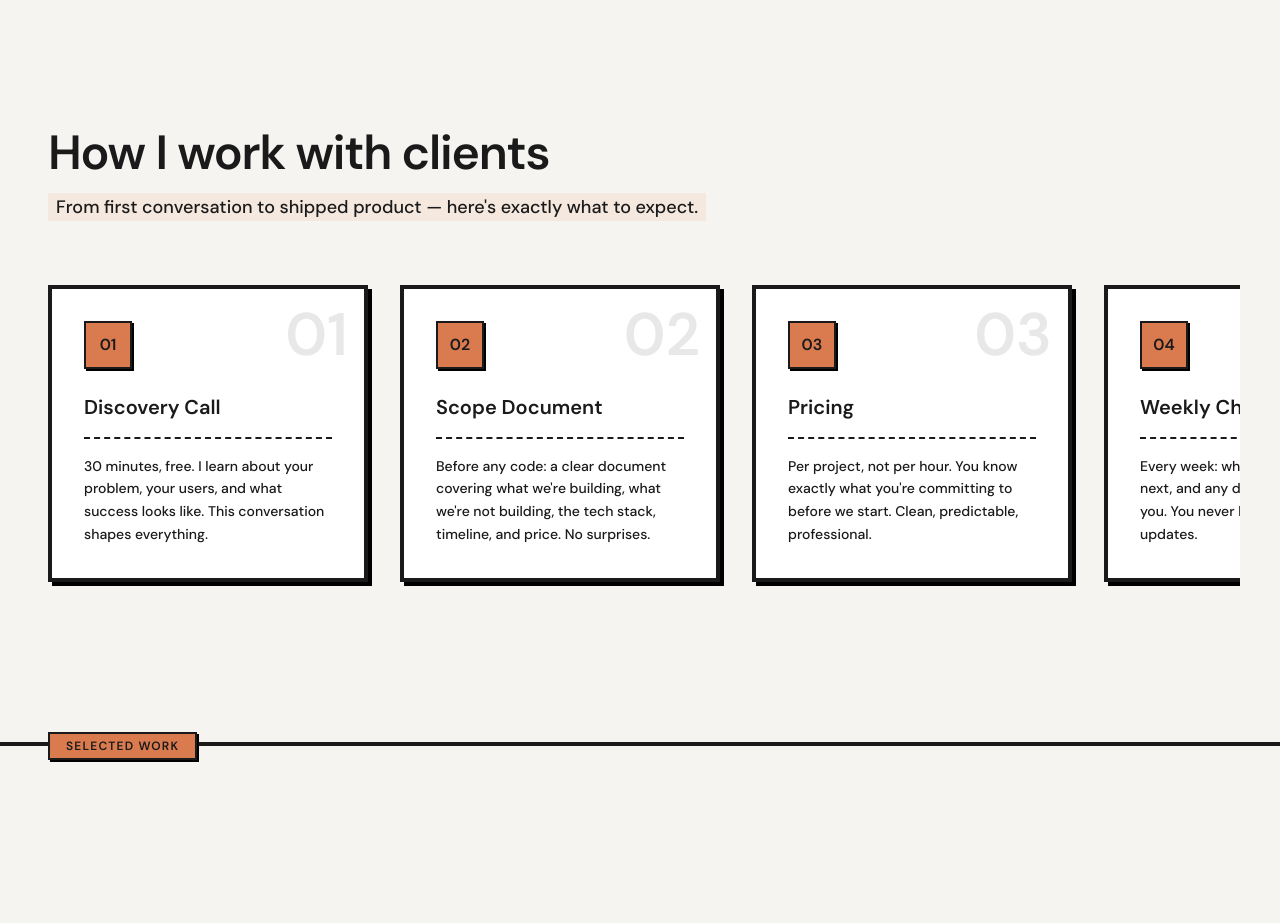
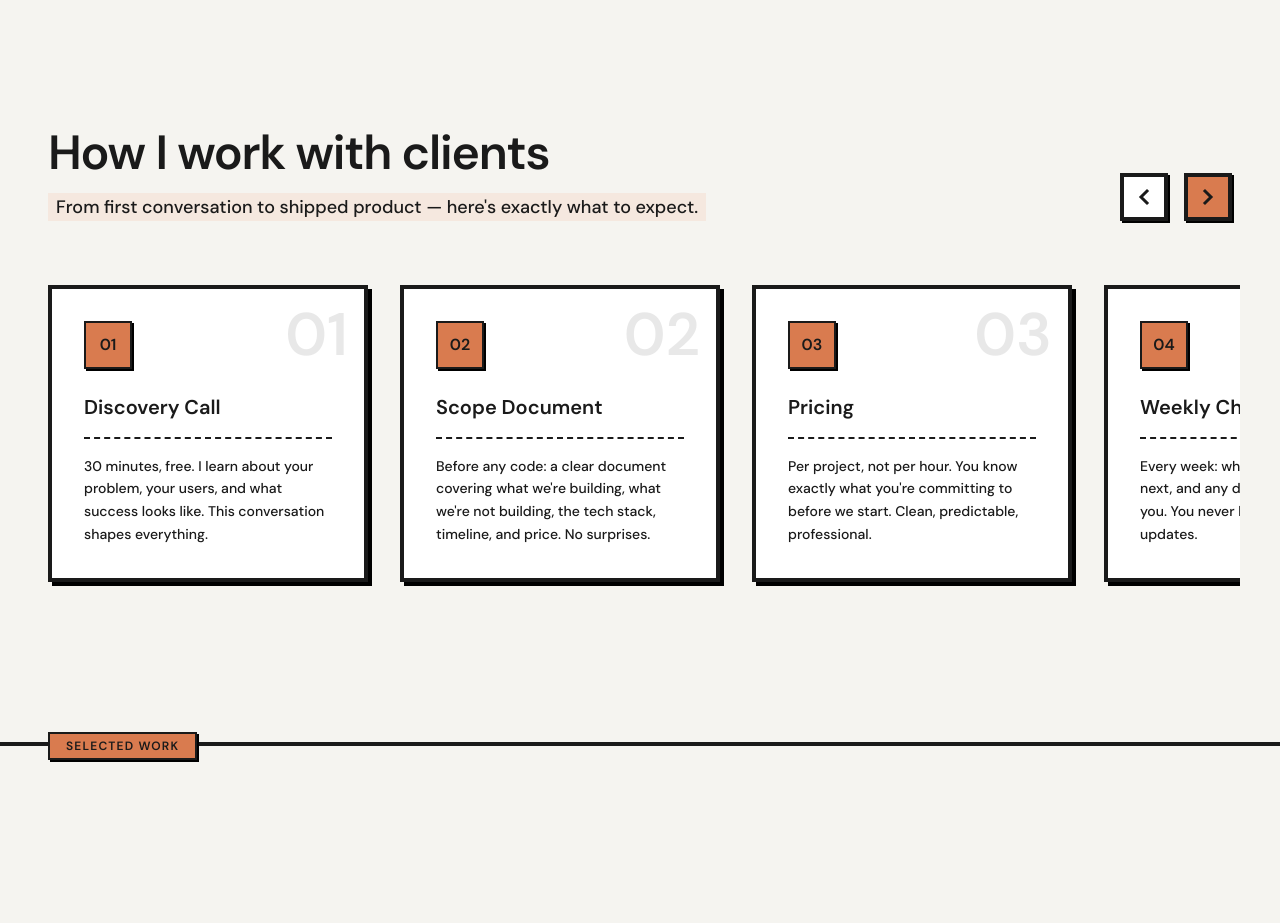
Before and after one commit to Abdulrafiudev/Abdulrafiu-Ibrahim-Ari-, a React (Vite) app: page / in a window 1280 px wide. Shown: the part 4080-5003 px from the top of the page. Built offline with nearby package versions, Linux system fonts and the light colour scheme.

Commit message:
feat: added navigation buttons on desktops on the my process section

```diff
--- a/src/components/Process.jsx
+++ b/src/components/Process.jsx
@@ -1,4 +1,5 @@
 import { motion } from 'framer-motion';
+import { useRef } from 'react';
 
 const staggerContainer = {
   hidden: {},
@@ -46,6 +47,20 @@ const Process = () => {
     }
   ];
 
+  const scrollRef = useRef(null);
+
+  const scroll = (direction) => {
+    if (scrollRef.current) {
+      const { scrollLeft, clientWidth } = scrollRef.current;
+      const scrollAmount = clientWidth > 768 ? 400 : clientWidth;
+      const scrollTo = direction === 'left'
+        ? scrollLeft - scrollAmount
+        : scrollLeft + scrollAmount;
+
+      scrollRef.current.scrollTo({ left: scrollTo, behavior: 'smooth' });
+    }
+  };
+
   return (
     <section id="process" className="py-24 lg:py-32 px-6 lg:px-12 max-w-7xl mx-auto border-t-4 border-ink relative">
 
@@ -53,18 +68,43 @@ const Process = () => {
         How I Work
       </div>
 
+      <div className="flex flex-col md:flex-row md:items-end justify-between mb-14 mt-12 gap-8">
         <motion.div
           initial={{ opacity: 0, y: 30 }}
           whileInView={{ opacity: 1, y: 0 }}
           viewport={{ once: true, margin: "-100px" }}
           transition={{ duration: 0.6, ease: [0.22, 1, 0.36, 1] }}
-        className="mb-14 mt-12 max-w-2xl"
+          className="max-w-2xl"
         >
           <h2 className="font-sans font-bold text-4xl lg:text-5xl text-ink tracking-tight mb-4">How I work with clients</h2>
           <p className="font-sans font-medium text-lg text-ink bg-accent-light inline-block px-2">From first conversation to shipped product — here's exactly what to expect.</p>
         </motion.div>
 
+        {/* Navigation Buttons - Only visible on desktop/tablet where they are most needed */}
+        <div className="hidden md:flex gap-4">
+          <button
+            onClick={() => scroll('left')}
+            className="w-12 h-12 bg-card border-4 border-ink flex items-center justify-center shadow-brutal-sm hover:translate-y-[2px] hover:translate-x-[2px] hover:shadow-none transition-all active:bg-accent"
+            aria-label="Scroll left"
+          >
+            <svg width="24" height="24" viewBox="0 0 24 24" fill="none" stroke="currentColor" strokeWidth="3" strokeLinecap="square">
+              <path d="M15 18l-6-6 6-6" />
+            </svg>
+          </button>
+          <button
+            onClick={() => scroll('right')}
+            className="w-12 h-12 bg-accent border-4 border-ink flex items-center justify-center shadow-brutal-sm hover:translate-y-[2px] hover:translate-x-[2px] hover:shadow-none transition-all active:bg-accent-light"
+            aria-label="Scroll right"
+          >
+            <svg width="24" height="24" viewBox="0 0 24 24" fill="none" stroke="currentColor" strokeWidth="3" strokeLinecap="square">
+              <path d="M9 18l6-6-6-6" />
+            </svg>
+          </button>
+        </div>
+      </div>
+
       <motion.div
+        ref={scrollRef}
         variants={staggerContainer}
         initial="hidden"
         whileInView="show"
```
Lines whose indentation alone changed are shown as unchanged.
